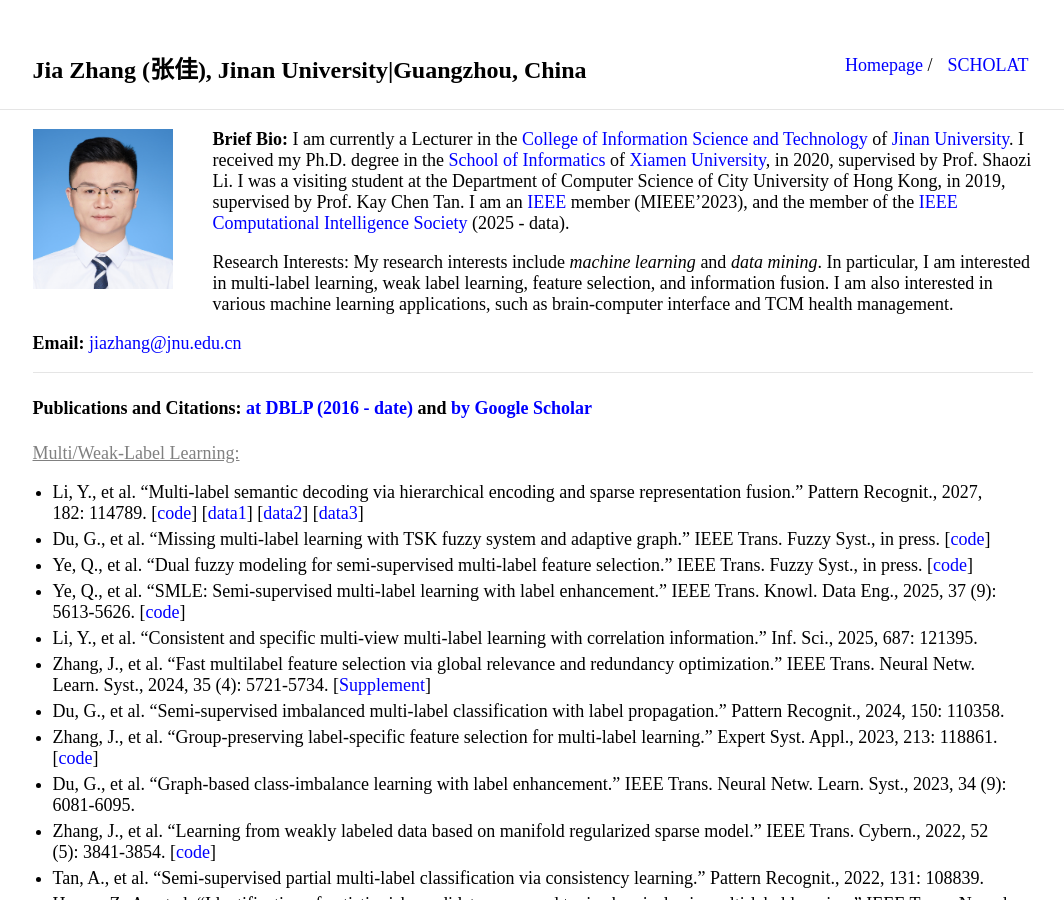
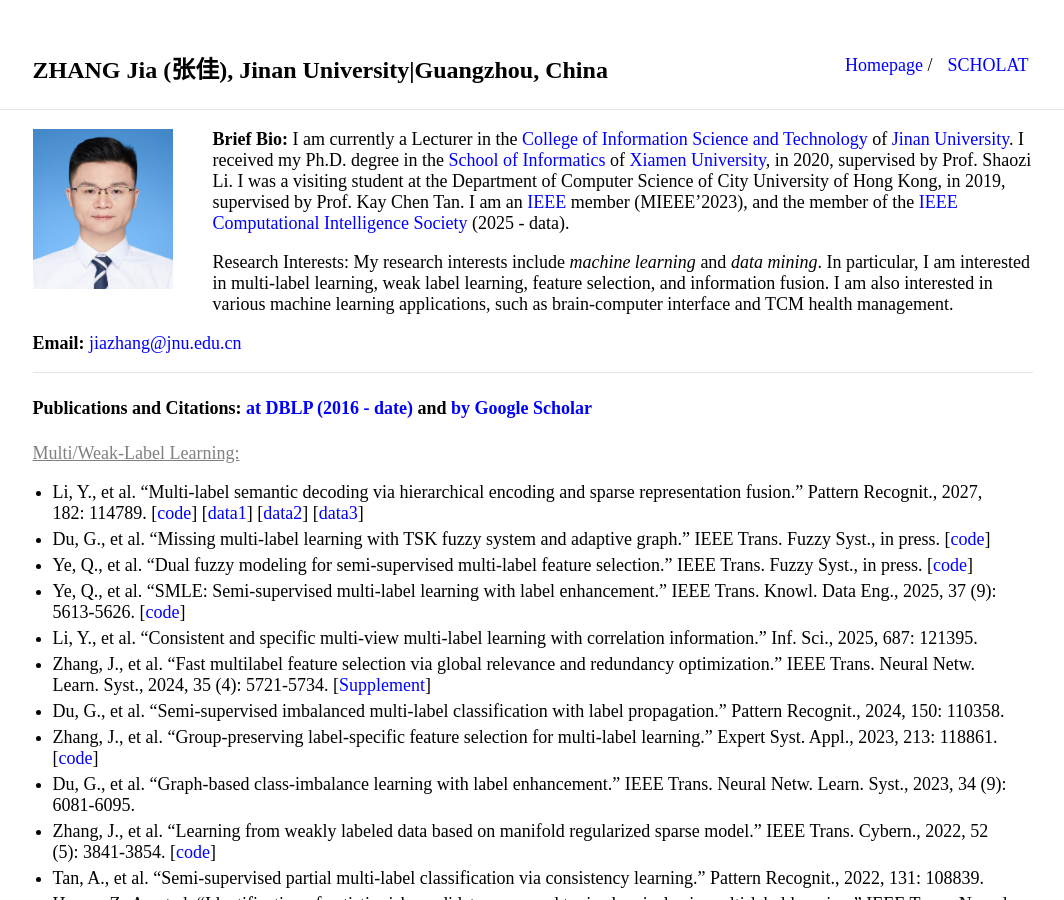
Before and after one commit to jiazhang-ml/jiazhang-ml.github.io, a Jekyll site: the page built from index.md, in a window 1280 px wide and 900 px high. Shown: the whole window, without its empty margins (107-1171 px from the left). Built offline with Jekyll 4.4.1, drawn with Linux system fonts in a browser that asks for light colours.

```diff
--- a/_config.yml
+++ b/_config.yml
@@ -1,4 +1,4 @@
-title: Jia Zhang (张佳), Jinan University|Guangzhou, China
+title: ZHANG Jia (张佳), Jinan University|Guangzhou, China
 url: "jiazhang-ml.pub/"
 
 #ins_logo: "./bits-logo.png"
```
